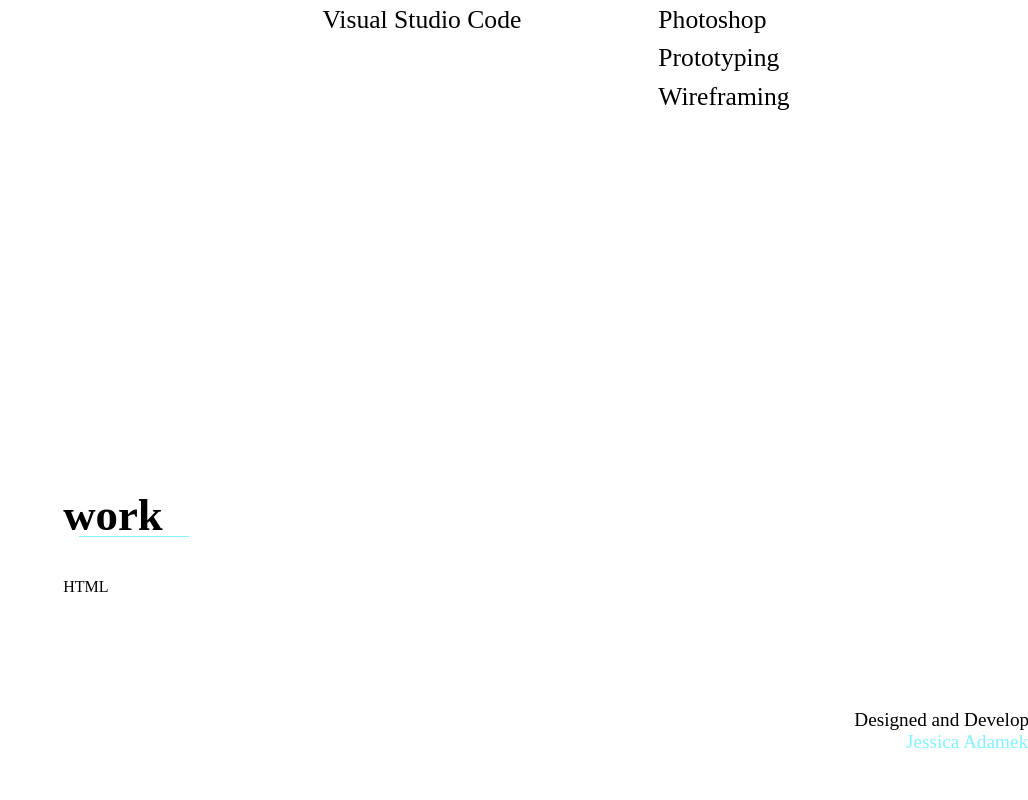
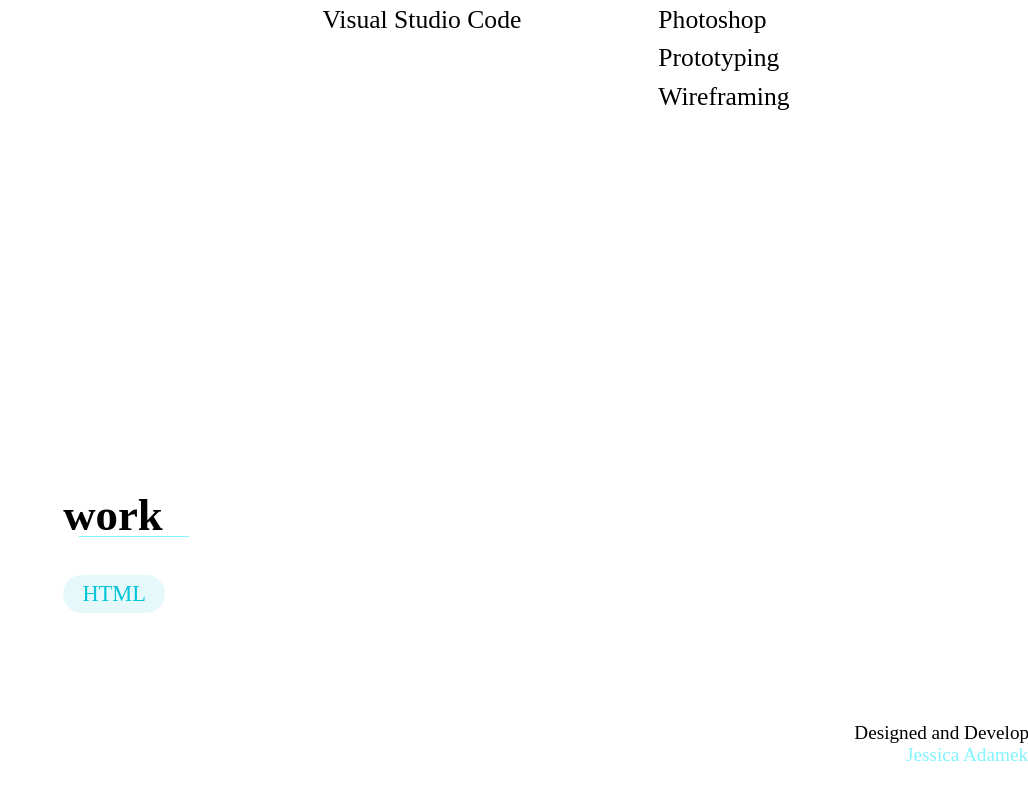
Before and after one commit to jeadamek/jadamek.com, a React (Vite) app: page / in a window 1280 px wide. Shown: the part 3306-4106 px from the top of the page, without its empty margins (252-1280 px from the left). Built offline with nearby package versions, Linux system fonts and the light colour scheme; the HTML template or start-up script is replaced by a standard one.

Commit message:
:sparkles: TechTag component finished

```diff
--- a/src/components/TechTag.jsx
+++ b/src/components/TechTag.jsx
@@ -4,9 +4,9 @@ import "../styles/components/techTag.sass";
 
 export function TechTag({title}) {
    return(
-      <div>
+      <span className="tech-tag">
          {title}
-      </div>
+      </span>
    )
 }
 
--- a/src/styles/components/techTag.sass
+++ b/src/styles/components/techTag.sass
@@ -1 +1,13 @@
 @use '../variables'
+
+.tech-tag
+   padding: .4rem 1.2rem
+
+   font-size: variables.$font-size-small
+   font-weight: 400
+   line-height: 140%
+
+   color: variables.$blue-300
+
+   background-color: variables.$blue-transparent
+   border-radius: 20px
```
